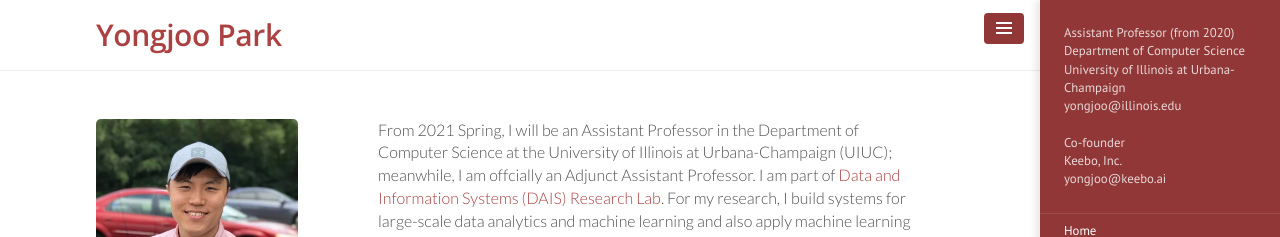
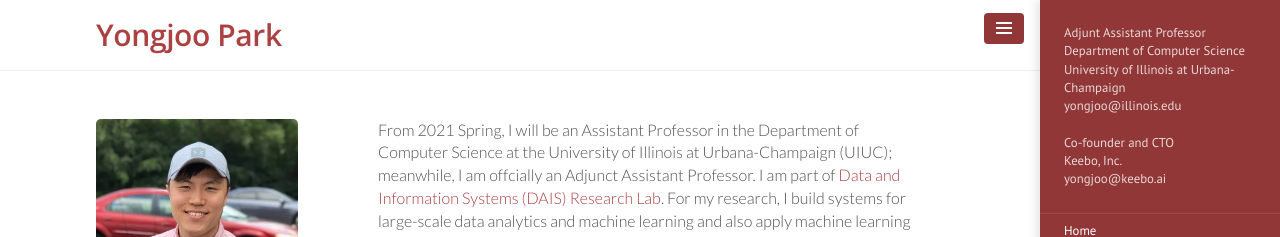
Before and after one commit to pyongjoo/pyongjoo.github.io, a Jekyll site: the page built from index.html, in a window 1280 px wide. Shown: the top 237 px of the page. Built offline with Jekyll 4.4.1, drawn with Linux system fonts in a browser that asks for light colours; the list of posts is cut into pages by our own code.

Commit message:
Update _config.yml

```diff
--- a/_config.yml
+++ b/_config.yml
@@ -8,8 +8,8 @@
 # Setup
 title:               Yongjoo Park
 # tagline:             ''
-description:         'Assistant Professor (from 2020)<br/> Department of Computer Science<br/> University of Illinois at Urbana-Champaign<br/>yongjoo@illinois.edu
-  <br/> <br/> Co-founder <br/>Keebo, Inc. <br/> yongjoo@keebo.ai'
+description:         'Adjunt Assistant Professor<br/> Department of Computer Science<br/> University of Illinois at Urbana-Champaign<br/>yongjoo@illinois.edu
+  <br/> <br/> Co-founder and CTO<br/> Keebo, Inc. <br/> yongjoo@keebo.ai'
 url:                 https://yongjoopark.com
 baseurl:             ''
 paginate:            5
```
